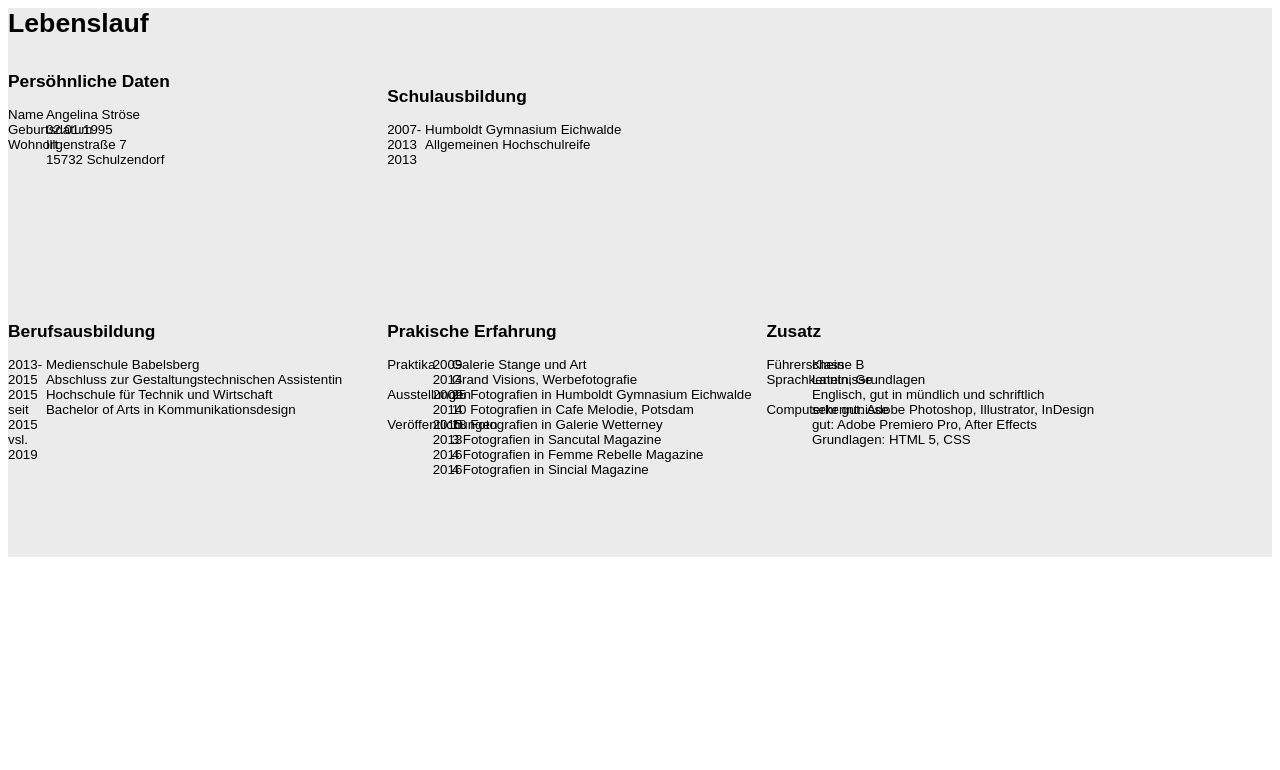
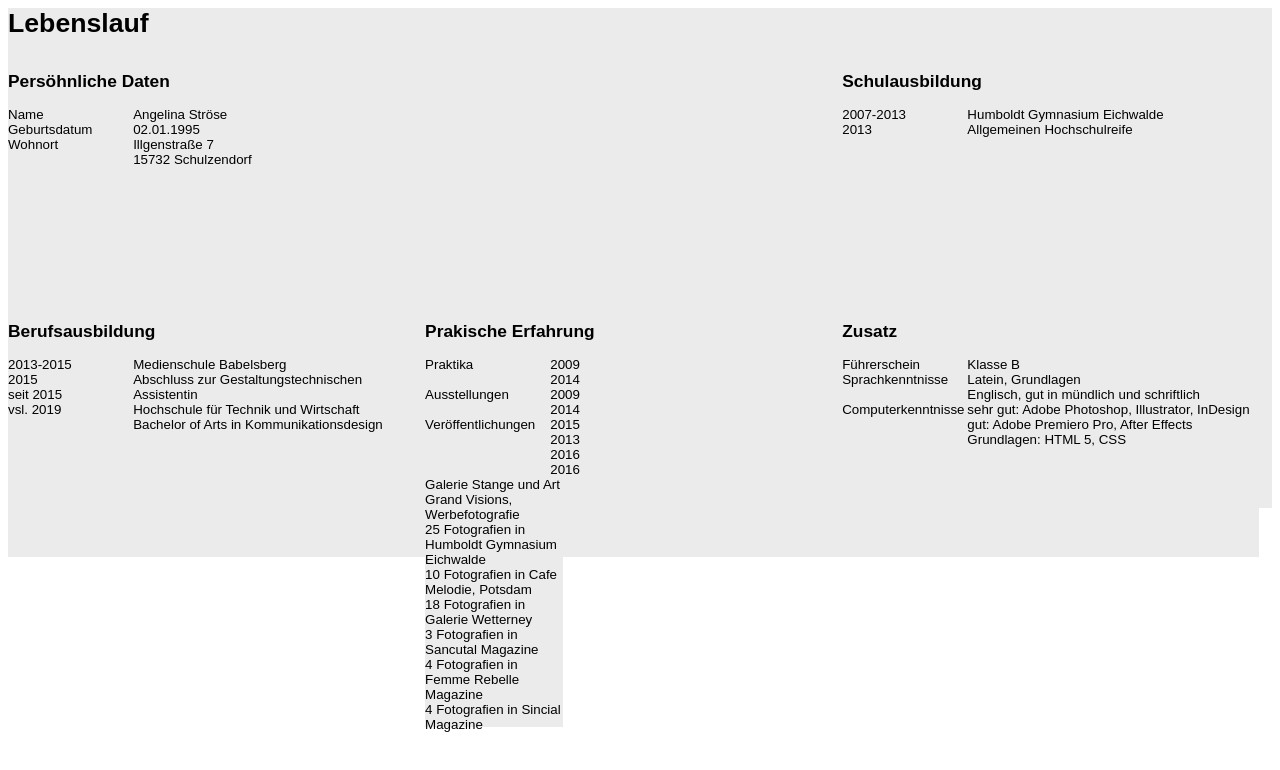
Before and after one commit to angelinastr/CV, a plain HTML site: page index.html in a window 1280 px wide. Drawn offline with Linux system fonts and the light colour scheme.

Commit message:
letzter stand dienstag abend

```diff
--- a/CSS/stylesheet.css
+++ b/CSS/stylesheet.css
@@ -10,109 +10,19 @@ h2 {
   font-size: 13pt;
 }
 
-.Reihe1 {
-  display: inline-block;
-  width: 100%;
+.box {
+  float: left;
+  width: 33%;
   height: 250px;
   background: #ebebeb;
 }
 
-.pd {
+.box2 {
   float: left;
-  display: inline-block;
   width: 30%;
 }
 
-.links-pd {
-  float:left;
-  width: 10%;
+.box3 {
+  float: left;
+  width: 70%;
 }
-
-.rechts-pd {
-  float:right;
-  width: 90%;
-}
-
-.Bild {
-  float:left;
-  width: 30%;
-}
-
-.sa {
-  float:left;
-  display: inline-block;
-  width: 30%;
-}
-
-.links-sa {
-  float:left;
-  width: 10%;
-}
-
-.rechts-sa {
-  float:right;
-  width: 90%;
-}
-
-.Reihe2 {
-  display: inline-block;
-  width: 100%;
-  height: 250px;
-  background: #ebebeb;
-}
-
-.ba {
-  float: left;
-  display: inline-block;
-  width: 30%;
-  height: 170px;
-}
-
-.links-ba {
-  float:left;
-  width: 10%;
-}
-
-.rechts-ba {
-  float:right;
-  width: 90%;
-}
-
-.pe {
-  float: left;
-  display: inline-block;
-  width: 30%;
-  height: 230px;
-}
-
-.links-pe {
-  float:left;
-  width: 12%;
-}
-
-.mitte-pe {
-  float:left;
-  width: 5%;
-}
-
-.rechts-pe {
-  float:right;
-  width: 83%;
-}
-
-.zs {
-  float: left;
-  display: inline-block;
-  width: 30%;
-  height: 170px;
-}
-
-.links-zs {
-  float:left;
-  width: 12%;
-}
-
-.rechts-zs {
-  float:right;
-  width: 88%;
-}
--- a/index.html
+++ b/index.html
@@ -7,55 +7,51 @@
 <body>
 <div class="body">
   <h1>Lebenslauf</h1>
-  <div class="Reihe1">
-    <div class="pd">
+    <div class="box">
     <h2>Persöhnliche Daten</h2>
-      <div class="links-pd">
+      <div class="box2">
         Name </br>
         Geburtsdatum </br>
         Wohnort</br>
       </div>
-      <div class="rechts-pd">
+      <div class="box3">
         Angelina Ströse </br>
         02.01.1995 </br>
         Illgenstraße 7 </br>
         15732 Schulzendorf
       </div>
     </div>
-    <div class="Bild">
+    <div class="box">
     </div>
-    </br>
-    <div class="sa">
+    <div class="box">
     <h2>Schulausbildung</h2>
-      <div class="links-sa">
+      <div class="box2">
         2007-2013 </br>
         2013 </br>
       </div>
-      <div class="rechts-sa">
+      <div class="box3">
         Humboldt Gymnasium Eichwalde </br>
         Allgemeinen Hochschulreife </br>
       </div>
     </div>
-  </div>
-  <div class="Reihe2">
-    <div class="ba">
+    <div class="box">
     <h2> Berufsausbildung </h2>
-      <div class="links-ba">
+      <div class="box2">
         2013-2015 </br>
         2015 </br>
         seit 2015 </br>
         vsl. 2019 </br>
       </div>
-      <div class="rechts-ba">
+      <div class="box3">
         Medienschule Babelsberg </br>
         Abschluss zur Gestaltungstechnischen Assistentin </br>
         Hochschule für Technik und Wirtschaft </br>
         Bachelor of Arts in Kommunikationsdesign </br>
       </div>
     </div>
-    <div class="pe">
+    <div class="box">
     <h2> Prakische Erfahrung </h2>
-      <div class="links-pe">
+      <div class="box2">
         Praktika </br>
         </br>
         Ausstellungen </br>
@@ -63,7 +59,7 @@
         Veröffentlichungen </br>
         </br>
       </div>
-      <div class="mitte-pe">
+      <div class="box3">
         2009 </br>
         2014 </br>
         2009 </br>
@@ -73,7 +69,7 @@
         2016 </br>
         2016 </br>
       </div>
-      <div class="rechts-pe">
+      <div class="box">
         Galerie Stange und Art </br>
         Grand Visions, Werbefotografie </br>
         25 Fotografien in Humboldt Gymnasium Eichwalde </br>
@@ -84,15 +80,15 @@
         4 Fotografien in Sincial Magazine </br>
       </div>
     </div>
-    <div class="zs">
+    <div class="box">
     <h2> Zusatz </h2>
-      <div class="links-zs">
+      <div class="box2">
         Führerschein </br>
         Sprachkenntnisse </br>
          </br>
         Computerkenntnisse </br> </br> </br>
       </div>
-      <div class="rechts-zs">
+      <div class="box3">
         Klasse B </br>
         Latein, Grundlagen </br>
         Englisch, gut in mündlich und schriftlich  </br>
@@ -101,7 +97,6 @@
         Grundlagen: HTML 5, CSS </br>
       </div>
     </div>
-  </div>
 </div>
 </body>
 </html>
```
